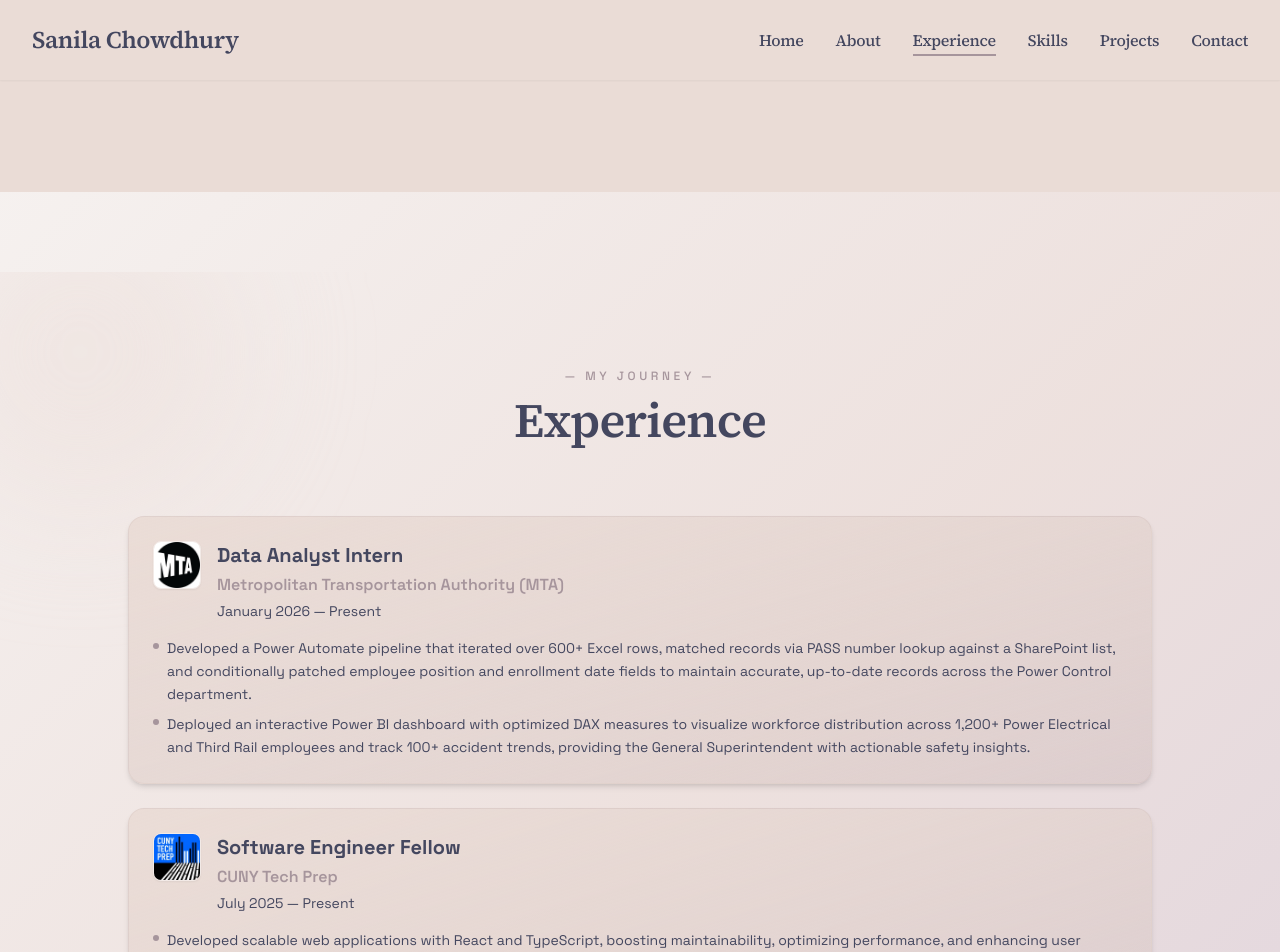
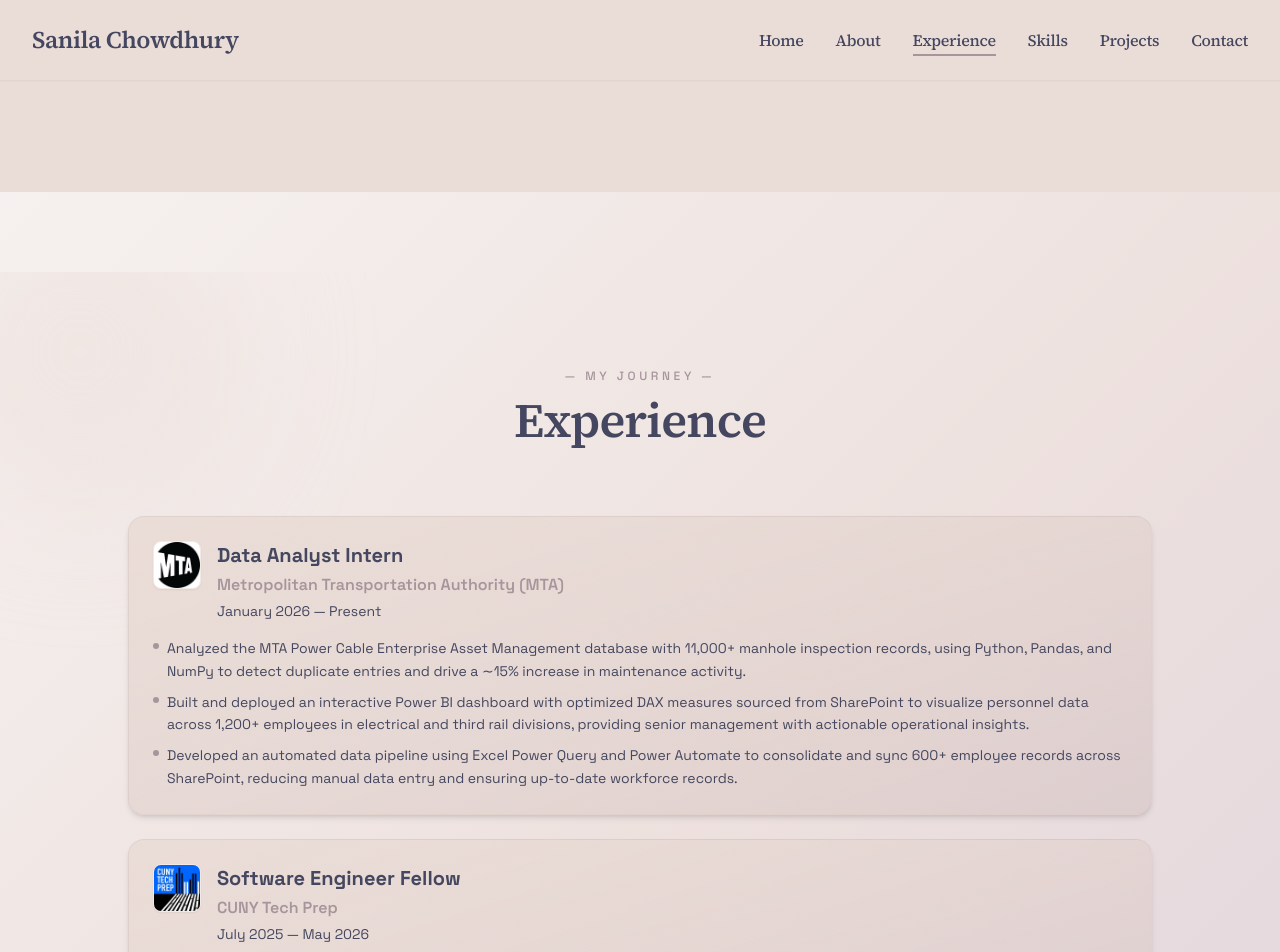
Before and after one commit to sanilac6459/portfolio, a React (Vite) app: page /experience in a window 1280 px wide. Shown: the top 952 px of the page. Built offline with nearby package versions, Linux system fonts and the light colour scheme.

Commit message:
update skills and experience page

```diff
--- a/src/components/ExperienceSection.tsx
+++ b/src/components/ExperienceSection.tsx
@@ -18,15 +18,16 @@ const experiences: ExperienceProps[] = [
     duration: "January 2026 — Present",
     logo: "/images/mta.jpeg",
     bullets: [
-      "Developed a Power Automate pipeline that iterated over 600+ Excel rows, matched records via PASS number lookup against a SharePoint list, and conditionally patched employee position and enrollment date fields to maintain accurate, up-to-date records across the Power Control department.",
-      "Deployed an interactive Power BI dashboard with optimized DAX measures to visualize workforce distribution across 1,200+ Power Electrical and Third Rail employees and track 100+ accident trends, providing the General Superintendent with actionable safety insights.",
+      "Analyzed the MTA Power Cable Enterprise Asset Management database with 11,000+ manhole inspection records, using Python, Pandas, and NumPy to detect duplicate entries and drive a ∼15% increase in maintenance activity.",
+      "Built and deployed an interactive Power BI dashboard with optimized DAX measures sourced from SharePoint to visualize personnel data across 1,200+ employees in electrical and third rail divisions, providing senior management with actionable operational insights.",
+      " Developed an automated data pipeline using Excel Power Query and Power Automate to consolidate and sync 600+ employee records across SharePoint, reducing manual data entry and ensuring up-to-date workforce records.",
     ],
   },
   {
     title: "Software Engineer Fellow",
     company: "CUNY Tech Prep",
     location: "New York, NY",
-    duration: "July 2025 — Present",
+    duration: "July 2025 — May 2026",
     logo: "/images/ctp.jpeg",
     bullets: [
       "Developed scalable web applications with React and TypeScript, boosting maintainability, optimizing performance, and enhancing user experience in collaborative, agile team projects.",
--- a/src/components/SkillsSection.tsx
+++ b/src/components/SkillsSection.tsx
@@ -58,7 +58,7 @@ const skillCategories: SkillCategoryProps[] = [
     skills: [
       { name: "OpenAI API", icon: "/images/openai.png" },
       { name: "Google Gemini API", icon: "/images/gemini.png" },
-      { name: "LangChain/LangSmith", icon: "/images/langchain.png" },
+      { name: "LangChain", icon: "/images/langchain.png" },
       { name: "OpenRouter", icon: "/images/openrouter.webp" },
     ],
   },
```
